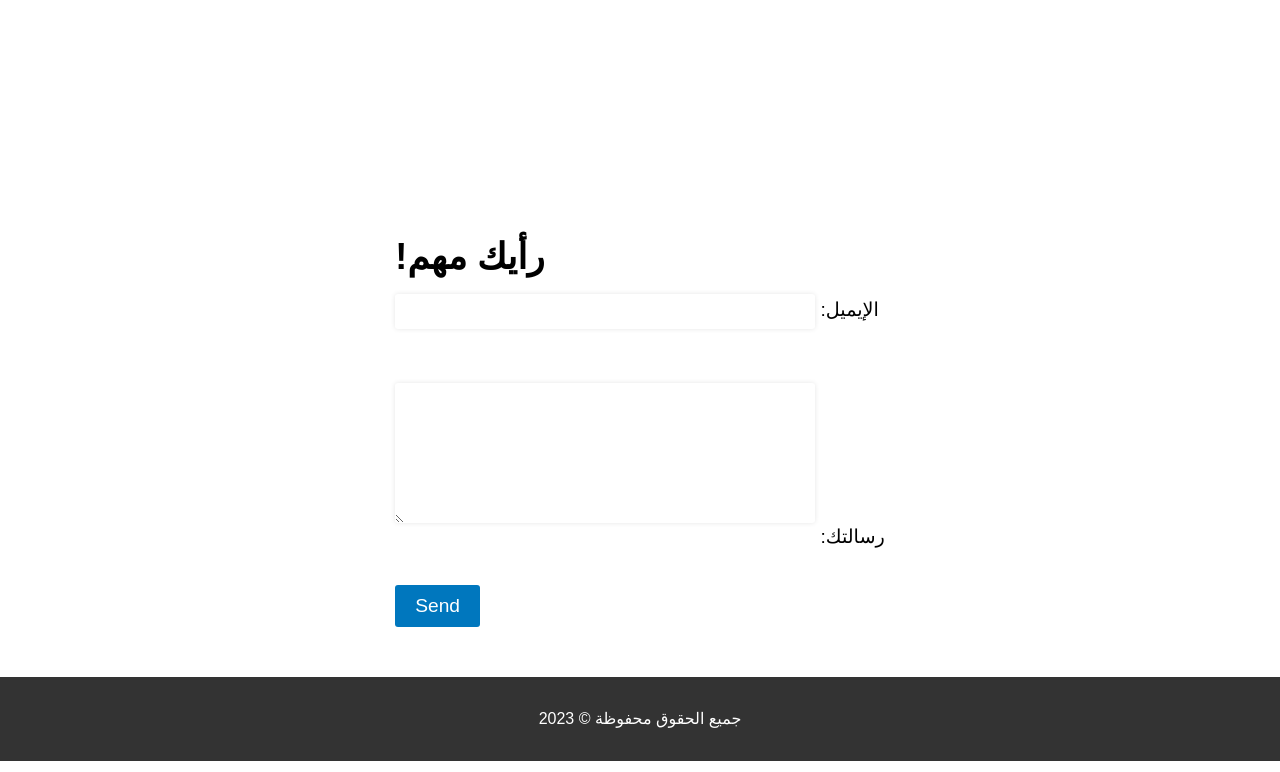
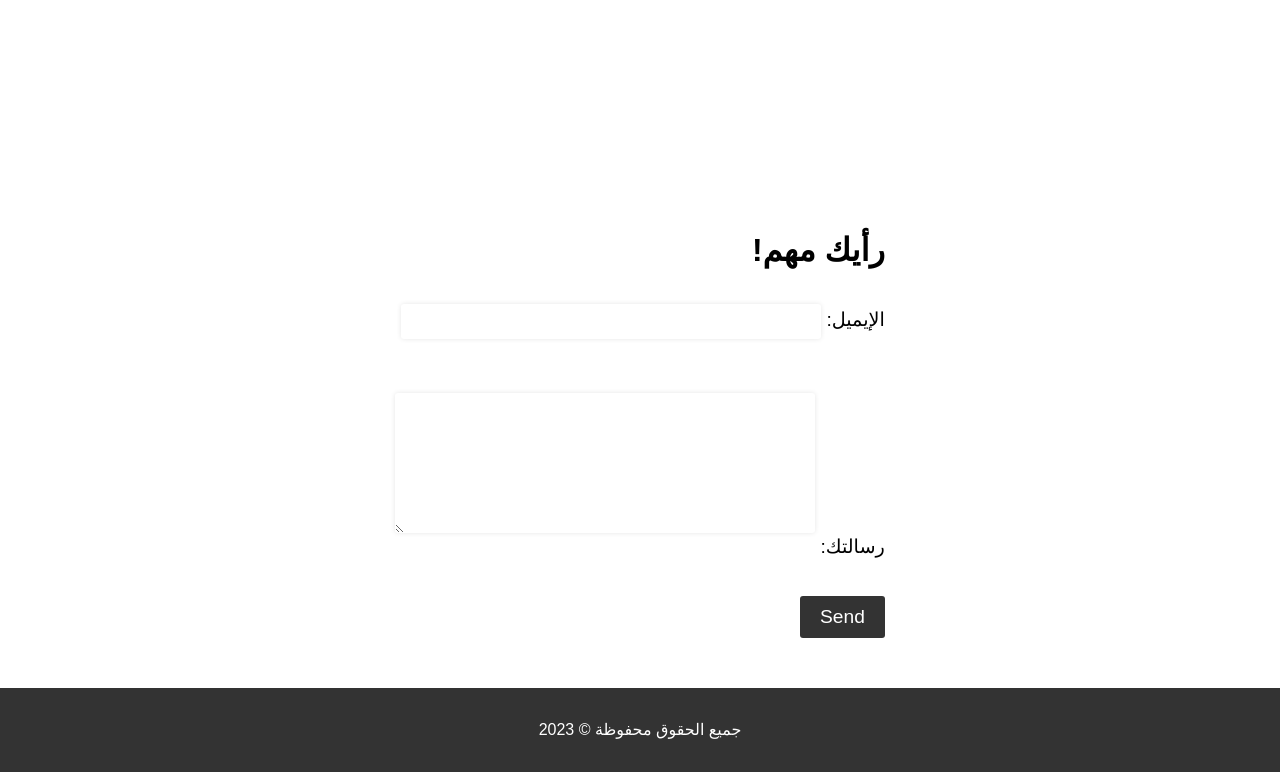
Before and after one commit to Dev4YM/youseflib, a PHP site: page / in a window 1280 px wide. Shown: the part 2141-2913 px from the top of the page. Run offline with PHP 8.4, Linux system fonts and the light colour scheme.

Commit message:
Update style.css

```diff
--- a/style.css
+++ b/style.css
@@ -237,14 +237,14 @@ nav a:hover {
   text-align: center;
 }
 
-.contact h2 {
+.contact h1 {
   font-size: 2em;
   margin-bottom: 30px;
 }
 
 .contact form {
   display: inline-block;
-  text-align: left;
+  text-align: right;
 }
 
 .contact label {
@@ -274,7 +274,7 @@ nav a:hover {
 }
 
 .contact button[type="submit"] {
-  background-color: #0077be;
+  background-color: #333;
   color: #fff;
   border: none;
   border-radius: 3px;
@@ -284,7 +284,7 @@ nav a:hover {
 }
 
 .contact button[type="submit"]:hover {
-  background-color: #005fa3;
+  background-color: #fff;
 }
 
 footer {
```
